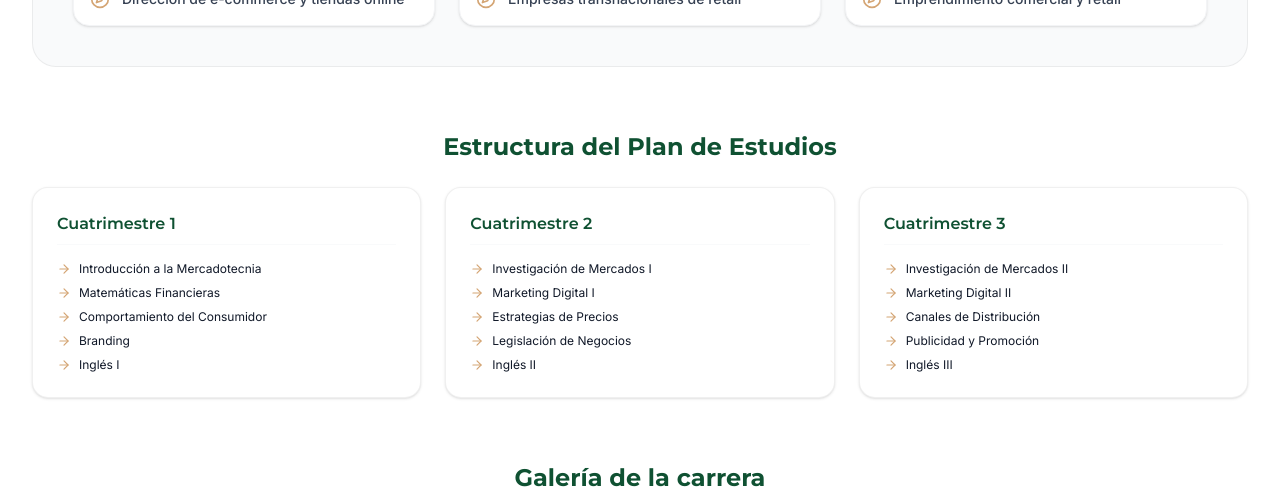
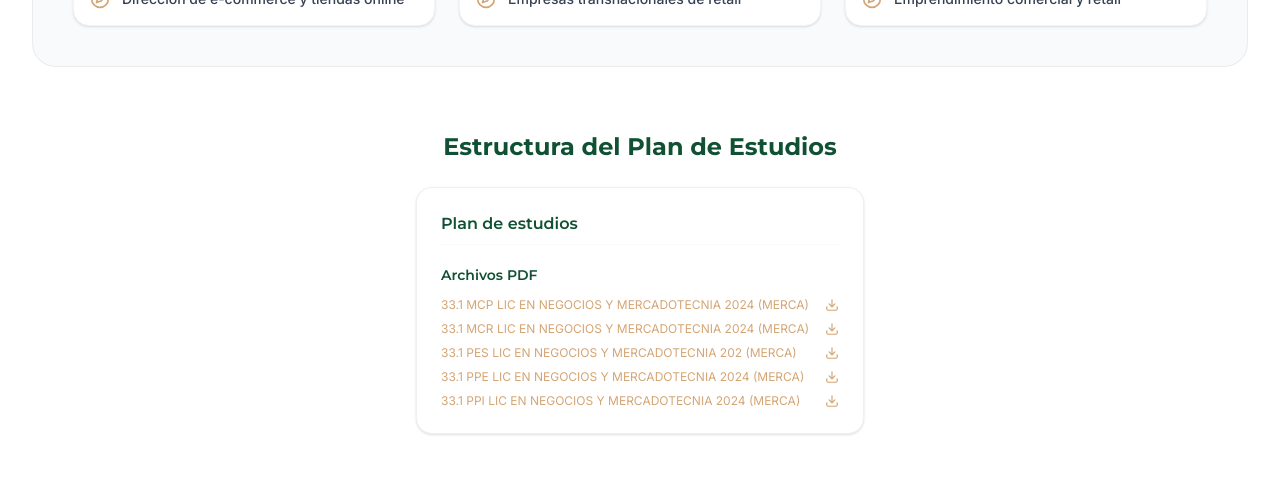
Before and after one commit to argometros-cmd/utom-page, a React (Vite) app: page /oferta/licenciatura-mercadotecnia in a window 1280 px wide. Shown: the part 1280-1769 px from the top of the page. Built offline with nearby package versions, Linux system fonts and the light colour scheme.

Commit message:
feat
Implementacion de los recursos pdf en los enlaces de las carreras

```diff
--- a/src/app/pages/subpages/Estudiantes.tsx
+++ b/src/app/pages/subpages/Estudiantes.tsx
@@ -194,10 +194,6 @@ export function EstudiantesBecas() {
   ];
 
   const faqData = [
-    {
-      question: '¿Puedo acumular la beca federal "Jóvenes Escribiendo el Futuro" con una beca interna de la UTOM?',
-      answer: 'Sí. Las becas de Aprovechamiento Académico (exención de pago) y Apoyo Alimentario son programas institucionales de la UTOM diseñados para motivar tu desempeño o dar soporte social, por lo cual no son consideradas incompatibles con la beca federal de manutención, a menos que las reglas específicas de la convocatoria federal del año fiscal indiquen lo contrario.'
-    },
     {
       question: '¿Cuál es el periodo para solicitar las becas de aprovechamiento académico?',
       answer: 'La convocatoria para las Becas de Aprovechamiento se publica al finalizar cada cuatrimestre e iniciar el proceso de reinscripción. Debes presentar tu boleta/kárdex oficial del cuatrimestre terminado y llenar el formato correspondiente en el Departamento de Servicios Escolares en las primeras dos semanas de clases.'
--- a/src/app/pages/subpages/Oferta.tsx
+++ b/src/app/pages/subpages/Oferta.tsx
@@ -1,11 +1,23 @@
 import React from 'react';
 import { SubpageLayout } from '../../components/ui/SubpageLayout';
-import { ArrowRight, BookOpen, Compass, Briefcase, Award } from 'lucide-react';
+import { BookOpen, Compass, Briefcase, Award, Download } from 'lucide-react';
 import { ImageWithFallback } from '../../components/ui/ImageWithFallback';
+import studyPlanLinksRaw from '../../../data/map_curriculares.md?raw';
 import tiGalleryRaw from '../../../data/galleries/TI.md?raw';
 import biotecnologiaGalleryRaw from '../../../data/galleries/BIOTECNOLOGIA.md?raw';
 import gastronomiaGalleryRaw from '../../../data/galleries/GASTRONOMIA.md?raw';
 import negociosGalleryRaw from '../../../data/galleries/NEGOCIOS.md?raw';
+
+interface StudyPlanCard {
+  id: string;
+  title: string;
+  pdfs?: StudyPlanPdf[];
+}
+
+interface StudyPlanPdf {
+  label: string;
+  url: string;
+}
 
 interface CareerPageProps {
   title: string;
@@ -15,7 +27,7 @@ interface CareerPageProps {
   ingreso: string[];
   egreso: string[];
   campo: string[];
-  materias: string[][];
+  studyPlanCards: StudyPlanCard[];
   galleryImages: string[];
   breadcrumbs: { name: string; path: string }[];
 }
@@ -29,6 +41,98 @@ function parseGalleryMarkdown(content: string) {
     .filter(Boolean);
 }
 
+function formatPdfLabel(url: string) {
+  const fileName = url.split('/').pop() ?? url;
+  const decoded = decodeURIComponent(fileName).replace(/\.pdf$/i, '');
+  return decoded.replace(/[_-]+/g, ' ').trim();
+}
+
+function parseStudyPlanLinks(content: string) {
+  const cardsByCareer: Record<string, StudyPlanCard[]> = {
+    ti: [
+      { id: 'ti-cuatrimestre-1', title: 'Desarrollo de software multiplataforma', pdfs: [] },
+      { id: 'ti-cuatrimestre-2', title: 'Entornos virtuales y negocios digitales', pdfs: [] },
+      { id: 'ti-cuatrimestre-3', title: 'Infraestructura de redes digitales', pdfs: [] }
+    ],
+    biotecnologia: [{ id: 'biotec-plan-estudios', title: 'Plan de estudios', pdfs: [] }],
+    gastronomia: [{ id: 'gastro-plan-estudios', title: 'Plan de estudios', pdfs: [] }],
+    negocios: [{ id: 'negocios-plan-estudios', title: 'Plan de estudios', pdfs: [] }]
+  };
+
+  const tiTitleMap: Record<string, string> = {
+    'desarrollo de software multiplataforma': 'ti-cuatrimestre-1',
+    'entornos virtuales y negocios digitales': 'ti-cuatrimestre-2',
+    'infraestructura de redes digitales': 'ti-cuatrimestre-3'
+  };
+
+  let currentCareer: keyof typeof cardsByCareer | null = null;
+  let currentTiCardId: string | null = null;
+
+  for (const rawLine of content.split('\n')) {
+    const line = rawLine.trim();
+    if (!line) continue;
+
+    if (line.startsWith('- ')) {
+      const careerName = line.slice(2).trim().toLowerCase();
+
+      if (careerName === 'ti') {
+        currentCareer = 'ti';
+        currentTiCardId = null;
+        continue;
+      }
+
+      if (careerName === 'gastronomia') {
+        currentCareer = 'gastronomia';
+        currentTiCardId = null;
+        continue;
+      }
+
+      if (careerName === 'biotecnologia') {
+        currentCareer = 'biotecnologia';
+        currentTiCardId = null;
+        continue;
+      }
+
+      if (careerName === 'mercadotecnia') {
+        currentCareer = 'negocios';
+        currentTiCardId = null;
+      }
+      continue;
+    }
+
+    if (line.startsWith('-- ')) {
+      const value = line.slice(3).trim();
+
+      if (currentCareer === 'ti' && !value.startsWith('http')) {
+        currentTiCardId = tiTitleMap[value.toLowerCase()] ?? null;
+        continue;
+      }
+
+      if (value.startsWith('http') && currentCareer && currentCareer !== 'ti') {
+        cardsByCareer[currentCareer][0].pdfs ??= [];
+        cardsByCareer[currentCareer][0].pdfs?.push({
+          label: formatPdfLabel(value),
+          url: value
+        });
+      }
+      continue;
+    }
+
+    if (line.startsWith('--- ')) {
+      const value = line.slice(4).trim();
+      if (currentCareer === 'ti' && currentTiCardId && value.startsWith('http')) {
+        const targetCard = cardsByCareer.ti.find((card) => card.id === currentTiCardId);
+        targetCard?.pdfs?.push({
+          label: formatPdfLabel(value),
+          url: value
+        });
+      }
+    }
+  }
+
+  return cardsByCareer;
+}
+
 const careerGalleries = {
   ti: parseGalleryMarkdown(tiGalleryRaw),
   biotecnologia: parseGalleryMarkdown(biotecnologiaGalleryRaw),
@@ -36,11 +140,60 @@ const careerGalleries = {
   negocios: parseGalleryMarkdown(negociosGalleryRaw),
 };
 
-function CareerTemplate({ title, level, imageUrl, desc, ingreso, egreso, campo, materias, galleryImages, breadcrumbs }: CareerPageProps) {
+const careerStudyPlanCards = parseStudyPlanLinks(studyPlanLinksRaw);
+
+function StudyPlanSection({ cards }: { cards: StudyPlanCard[] }) {
+  const cardWidthClass =
+    cards.length === 1
+      ? 'w-full max-w-md'
+      : cards.length === 2
+        ? 'w-full md:w-[calc(50%-0.75rem)] max-w-md'
+        : 'w-full md:w-[calc(50%-0.75rem)] xl:w-[calc(33.333%-1rem)]';
+
+  return (
+    <div className="space-y-6">
+      <h3 className="font-['Montserrat'] font-bold text-2xl text-[#0F5132] dark:text-[#D4A574] text-center">
+        Estructura del Plan de Estudios
+      </h3>
+      <div className="flex flex-wrap justify-center gap-6">
+        {cards.map((card) => (
+          <div key={card.id} className={`${cardWidthClass} bg-white dark:bg-gray-900 border border-gray-150 dark:border-gray-800 rounded-2xl p-6 shadow-sm`}>
+            <h4 className="font-['Montserrat'] font-semibold text-[#0F5132] dark:text-[#D4A574] border-b border-gray-50 dark:border-gray-850 pb-2 mb-4">
+              {card.title}
+            </h4>
+            {card.pdfs?.length ? (
+              <div className="pt-1">
+                <p className="font-['Montserrat'] text-sm font-semibold text-[#0F5132] dark:text-[#D4A574] mb-3">
+                  Archivos PDF
+                </p>
+                <div className="space-y-2">
+                  {card.pdfs.map((pdf) => (
+                    <a
+                      key={`${card.id}-${pdf.url}`}
+                      href={pdf.url}
+                      download
+                      target="_blank"
+                      rel="noreferrer"
+                      className="flex items-center justify-between gap-3 text-xs font-['Inter'] text-[#D4A574] hover:underline"
+                    >
+                      <span>{pdf.label}</span>
+                      <Download className="w-3.5 h-3.5 flex-shrink-0 text-[#D4A574]" />
+                    </a>
+                  ))}
+                </div>
+              </div>
+            ) : null}
+          </div>
+        ))}
+      </div>
+    </div>
+  );
+}
+
+function CareerTemplate({ title, level, imageUrl, desc, ingreso, egreso, campo, studyPlanCards, galleryImages, breadcrumbs }: CareerPageProps) {
   return (
     <SubpageLayout title={title} breadcrumbs={breadcrumbs}>
       <div className="space-y-16">
-        {/* Intro */}
         <div className="grid lg:grid-cols-12 gap-12 items-center">
           <div className="lg:col-span-8 space-y-6">
             <div className="inline-flex items-center gap-2 px-4 py-1.5 bg-[#D4A574]/15 text-[#D4A574] rounded-full text-xs font-bold uppercase tracking-wider">
@@ -66,7 +219,6 @@ function CareerTemplate({ title, level, imageUrl, desc, ingreso, egreso, campo,
           </div>
         </div>
 
-        {/* Perfil de Ingreso y Egreso */}
         <div className="grid md:grid-cols-2 gap-8">
           <div className="bg-white dark:bg-gray-900 border border-gray-150 dark:border-gray-800 rounded-3xl p-8 shadow-sm transition-colors duration-300">
             <div className="flex items-center gap-3 mb-6">
@@ -99,7 +251,6 @@ function CareerTemplate({ title, level, imageUrl, desc, ingreso, egreso, campo,
           </div>
         </div>
 
-        {/* Campo Laboral */}
         <div className="bg-gray-50 dark:bg-gray-900 rounded-3xl p-8 lg:p-10 border border-gray-150 dark:border-gray-800 transition-colors duration-300">
           <div className="flex items-center gap-3 mb-6">
             <Briefcase className="w-6 h-6 text-[#D4A574]" />
@@ -115,27 +266,7 @@ function CareerTemplate({ title, level, imageUrl, desc, ingreso, egreso, campo,
           </div>
         </div>
 
-        {/* Mapa Curricular */}
-        <div className="space-y-6">
-          <h3 className="font-['Montserrat'] font-bold text-2xl text-[#0F5132] dark:text-[#D4A574] text-center">Estructura del Plan de Estudios</h3>
-          <div className="grid md:grid-cols-3 gap-6">
-            {materias.map((semestre, idx) => (
-              <div key={idx} className="bg-white dark:bg-gray-900 border border-gray-150 dark:border-gray-800 rounded-2xl p-6 shadow-sm">
-                <h4 className="font-['Montserrat'] font-semibold text-[#0F5132] dark:text-[#D4A574] border-b border-gray-50 dark:border-gray-850 pb-2 mb-4">
-                  Cuatrimestre {idx + 1}
-                </h4>
-                <ul className="space-y-2">
-                  {semestre.map((mat, i) => (
-                    <li key={i} className="font-['Inter'] text-xs text-gray-650 dark:text-gray-400 flex items-center gap-2">
-                      <ArrowRight className="w-3.5 h-3.5 text-[#D4A574] flex-shrink-0" />
-                      <span>{mat}</span>
-                    </li>
-                  ))}
-                </ul>
-              </div>
-            ))}
-          </div>
-        </div>
+        <StudyPlanSection cards={studyPlanCards} />
 
         <div className="space-y-6">
           <div className="text-center">
@@ -166,9 +297,6 @@ function CareerTemplate({ title, level, imageUrl, desc, ingreso, egreso, campo,
   );
 }
 
-// ----------------------------------------------------
-// 1. Tecnologías de la Información
-// ----------------------------------------------------
 export function OfertaTecnologias() {
   const breadcrumbs = [
     { name: 'Oferta Educativa', path: '#' },
@@ -202,20 +330,13 @@ export function OfertaTecnologias() {
         'Centros de datos y ciberseguridad',
         'Freelancing de soluciones digitales'
       ]}
-      materias={[
-        ['Introducción a la Programación', 'Matemáticas Discretas', 'Redes de Computadoras I', 'Arquitectura de Computadoras', 'Inglés I'],
-        ['Estructura de Datos', 'Bases de Datos Relacionales', 'Programación Web I', 'Sistemas Operativos', 'Inglés II'],
-        ['Programación Orientada a Objetos', 'Bases de Datos Distribuidas', 'Programación Web II', 'Redes de Computadoras II', 'Inglés III']
-      ]}
+      studyPlanCards={careerStudyPlanCards.ti}
       galleryImages={careerGalleries.ti}
       breadcrumbs={breadcrumbs}
     />
   );
 }
 
-// ----------------------------------------------------
-// 2. Biotecnología
-// ----------------------------------------------------
 export function OfertaBiotecnologia() {
   const breadcrumbs = [
     { name: 'Oferta Educativa', path: '#' },
@@ -249,20 +370,13 @@ export function OfertaBiotecnologia() {
         'Empresas de biorremediación ambiental',
         'Consultoría biotecnológica certificada'
       ]}
-      materias={[
-        ['Química General', 'Biología Celular', 'Matemáticas Aplicadas', 'Seguridad en Laboratorios', 'Inglés I'],
-        ['Fisiología Vegetal', 'Química Orgánica', 'Microbiología General', 'Estadística Básica', 'Inglés II'],
-        ['Bioquímica Aplicada', 'Termodinámica de Procesos', 'Cultivo de Tejidos', 'Biotecnología Ambiental', 'Inglés III']
-      ]}
+      studyPlanCards={careerStudyPlanCards.biotecnologia}
       galleryImages={careerGalleries.biotecnologia}
       breadcrumbs={breadcrumbs}
     />
   );
 }
 
-// ----------------------------------------------------
-// 3. Gastronomía
-// ----------------------------------------------------
 export function OfertaGastronomia() {
   const breadcrumbs = [
     { name: 'Oferta Educativa', path: '#' },
@@ -296,20 +410,13 @@ export function OfertaGastronomia() {
         'Emprendimiento de marcas de comida',
         'Gestión de comedores institucionales'
       ]}
-      materias={[
-        ['Técnicas Culinarias I', 'Bases de Repostería', 'Sanidad e Higiene Alimentaria', 'Administración Básica', 'Inglés I'],
-        ['Técnicas Culinarias II', 'Cocina Mexicana Clásica', 'Panadería Básica', 'Costos y Presupuestos', 'Inglés II'],
-        ['Cocina Internacional I', 'Bebidas y Coctelería', 'Conservación de Alimentos', 'Nutrición y Dietética', 'Inglés III']
-      ]}
+      studyPlanCards={careerStudyPlanCards.gastronomia}
       galleryImages={careerGalleries.gastronomia}
       breadcrumbs={breadcrumbs}
     />
   );
 }
 
-// ----------------------------------------------------
-// 4. Mercadotecnia
-// ----------------------------------------------------
 export function OfertaMercadotecnia() {
   const breadcrumbs = [
     { name: 'Oferta Educativa', path: '#' },
@@ -343,11 +450,7 @@ export function OfertaMercadotecnia() {
         'Empresas transnacionales de retail',
         'Emprendimiento comercial y retail'
       ]}
-      materias={[
-        ['Introducción a la Mercadotecnia', 'Matemáticas Financieras', 'Comportamiento del Consumidor', 'Branding', 'Inglés I'],
-        ['Investigación de Mercados I', 'Marketing Digital I', 'Estrategias de Precios', 'Legislación de Negocios', 'Inglés II'],
-        ['Investigación de Mercados II', 'Marketing Digital II', 'Canales de Distribución', 'Publicidad y Promoción', 'Inglés III']
-      ]}
+      studyPlanCards={careerStudyPlanCards.negocios}
       galleryImages={careerGalleries.negocios}
       breadcrumbs={breadcrumbs}
     />
```
Also changed, not shown: src/data/map_curriculares.md (added, +45 -0 lines).
